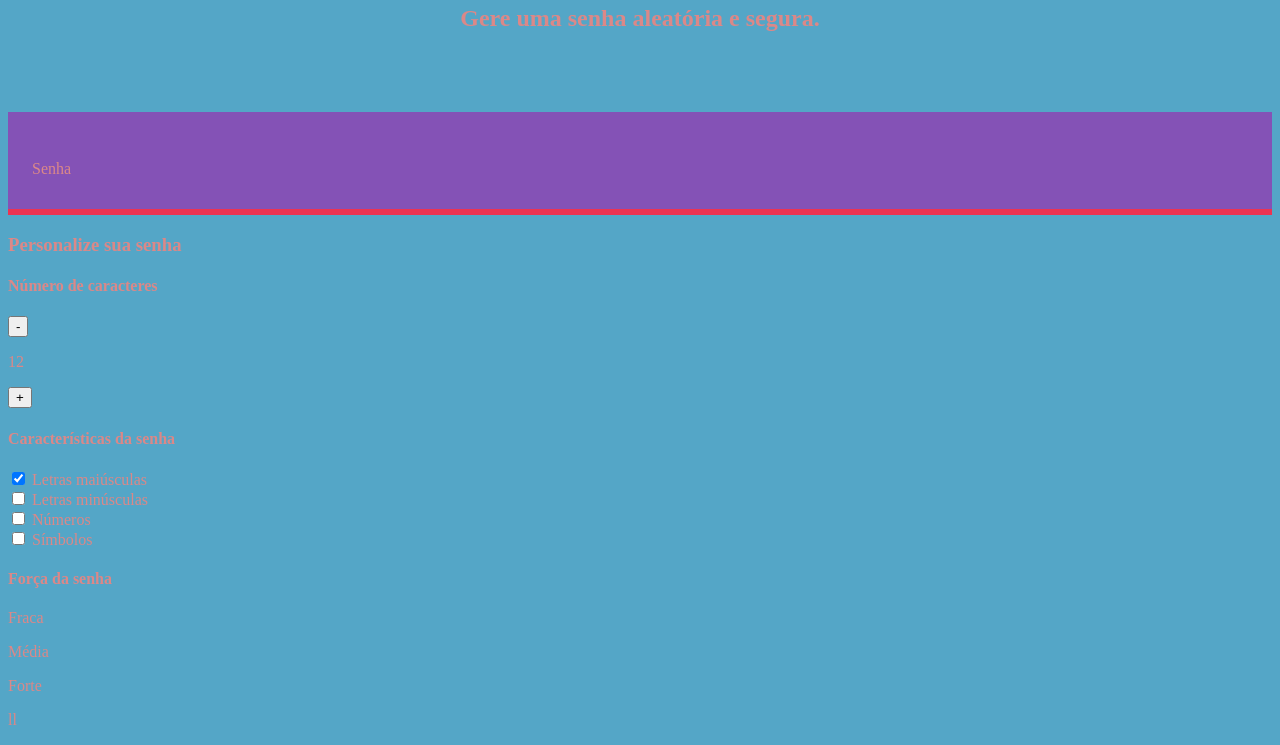
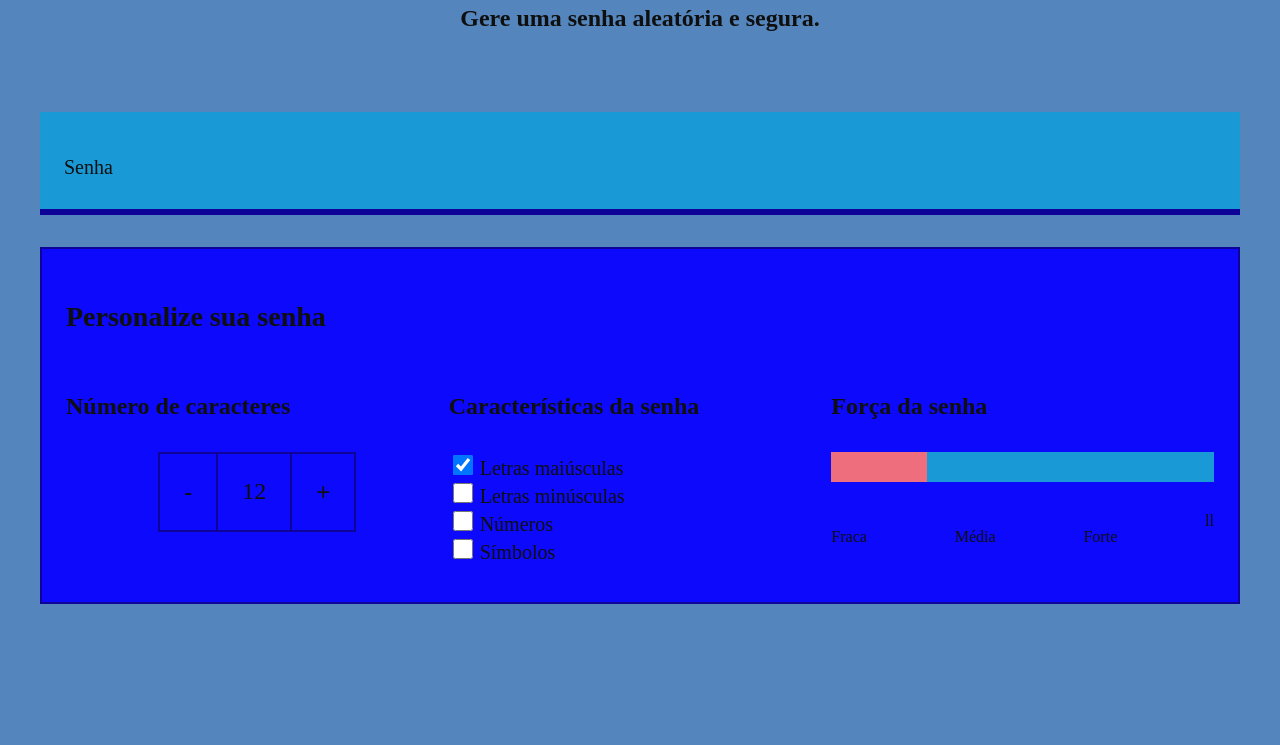
Before and after one commit to ketlinzoca/Senha-segura, a plain HTML site: page index.html in a window 1280 px wide. Shown: the part 183-928 px from the top of the page. After the commit the page ends 800 px from the top, so only its background shows below. Drawn offline with Linux system fonts and the light colour scheme.

Commit message:
Add files via upload

```diff
--- a/style.css
+++ b/style.css
@@ -1,10 +1,10 @@
 :root{
 
-    --branco: rgb(219, 136, 136);
-    --cor-de-fundo: #54a6c7;
-    --fundo-senha: #8452b6;
-    --fundo-texto: #001e40;
-    --borda: #ec3352;
+    --branco: rgb(15, 15, 15);
+    --cor-de-fundo: #5486bd;
+    --fundo-senha: #199ad6;
+    --fundo-texto: #0d09fc;
+    --borda: #0e0497;
     --roboto: 'Roboto Mono' monospace;
 }
 
@@ -13,7 +13,7 @@ body{
 
     color:var(--branco);
     background-color: var(--cor-de-fundo);
-    font-family: var(--roboto);
+   font-family: var(--roboto);
 }
 
 .titulo-principal{
@@ -45,3 +45,110 @@ border-bottom: 6px solid var(--borda);
     font-size: 40px;
     width: 70%;
 }
+
+#campo-senha:focus {
+    outline: none;
+}
+
+.conteudo {
+    max-width: 1200px;
+    margin: 0 auto;
+}
+
+.parametro {
+    background-color: var(--fundo-texto);
+    border: 2px solid var(--borda);
+    margin-top: 32px;
+    padding: 24px;
+}
+
+.parametro-titulo {
+    font-family: var(--roboto-mono);
+    font-size: 28px;
+}
+
+.parametro-senha__titulo {
+    font-size: 24px;
+}
+
+.parametro-coluna__senha {
+    display: flex;
+    flex-direction: column;
+    justify-content: center;
+}
+
+.parametro-senha {
+    width: 50%;
+    margin: 0 auto;
+}
+
+.parametro-senha-botoes {
+    display: flex;
+    justify-content: center;
+}
+
+.parametro-senha__botao {
+    background-color: var(--fundo-texto);
+    color: var(--branco);
+    border: 2px solid var(--borda);
+    padding: 24px;
+    font-size: 24px;
+    cursor: pointer;
+}
+
+.parametro-senha__texto {
+    padding: 24px;
+    border-top: 2px solid var(--borda);
+    border-bottom: 2px solid var(--borda);
+    margin: 0;
+    font-size: 24px;
+}
+
+label {
+    font-size: 20px;
+}
+
+.checkbox {
+    width: 20px;
+    height: 20px;
+    cursor: pointer;
+}
+
+.barra {
+    background-color: var(--fundo-senha);
+    height: 30px;
+    width: 100%;
+}
+
+.forca {
+    height: 30px;
+    position: relative;
+    bottom: 30px;
+}
+
+.fraca {
+    width: 25%;
+    background-color: #ee6e7d;
+}
+
+.media {
+    background-color: #d113b8;
+    width: 50%;
+}
+
+.forte {
+    background-color: #570930;
+    width: 100%;
+}
+
+.parametro-senha-textos {
+    display: flex;
+    justify-content: space-between;
+}
+
+
+@media screen and (min-width: 768px) {
+    .parametro-coluna__senha {
+        flex-direction: row;
+    }
+}
```
Also changed, not shown: index.html (+0 -1 lines), main.js (+62 -9 lines).
